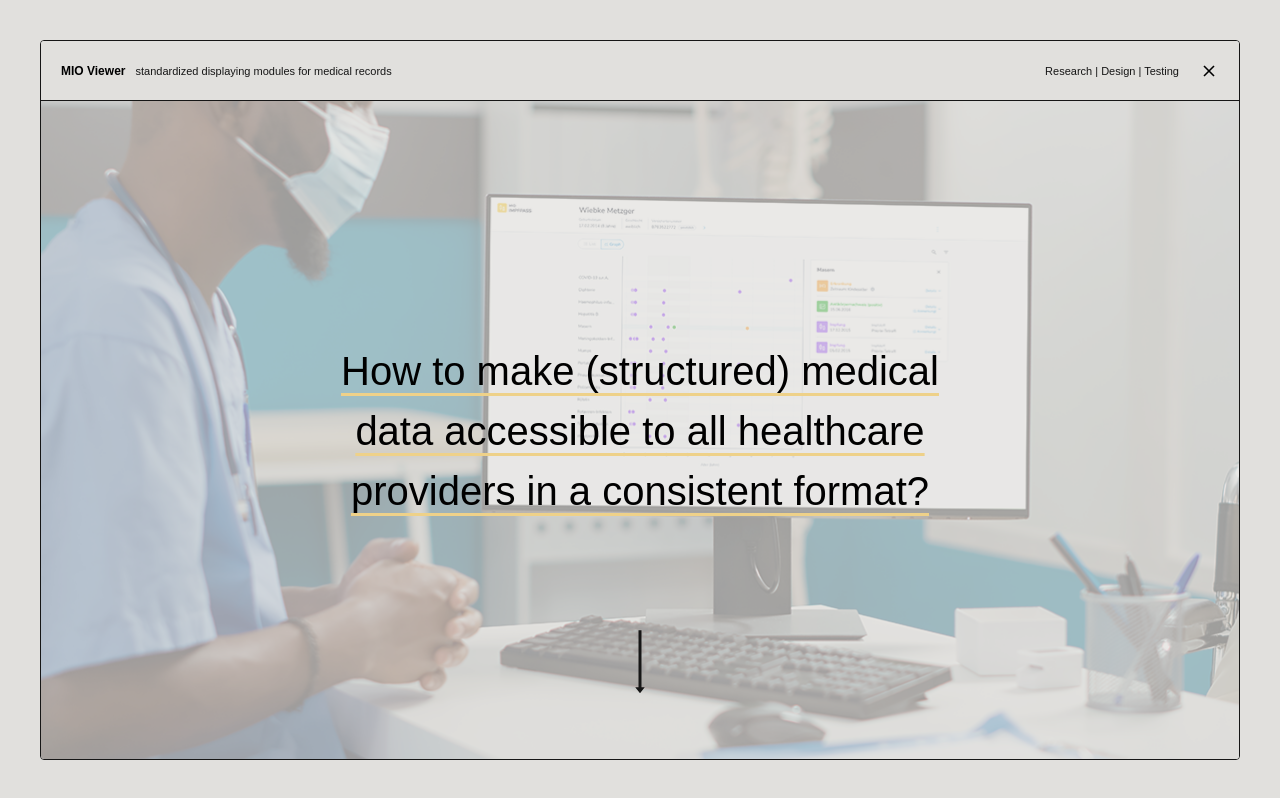
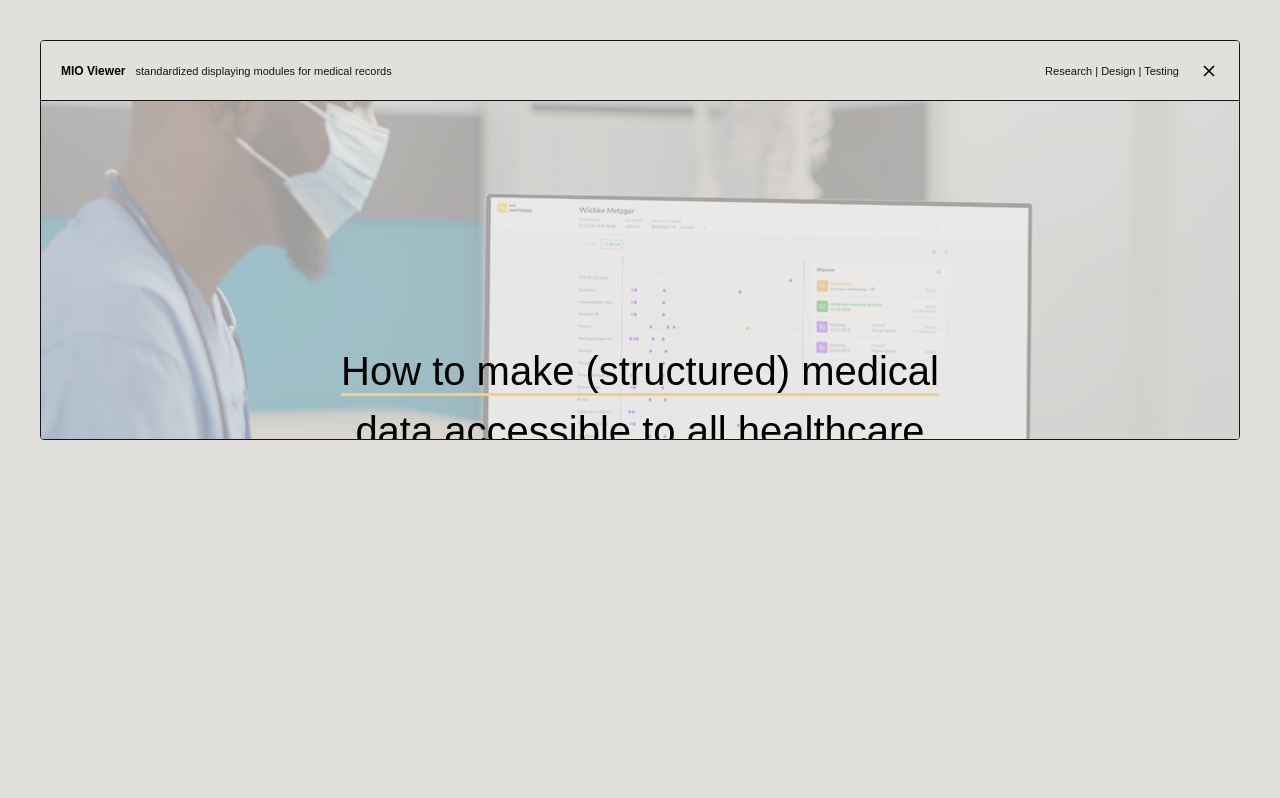
Before and after one commit to LMRBLN/my-website-2025, a React (Create React App) app: page /projects/mioviewer in a window 1280 px wide. Built offline with nearby package versions, Linux system fonts and the light colour scheme.

Commit message:
test für projektanzeige auf mobile

```diff
--- a/src/components/ProjectModal/ProjectModal.module.css
+++ b/src/components/ProjectModal/ProjectModal.module.css
@@ -18,7 +18,7 @@
     position: absolute;
     width: calc(100vw - 80px);
     top: 40px;
-    height: calc(100dvh - 80px);
+    height: calc(100dvh - 400px);
     overflow: hidden;
     display: flex;
     flex-direction: column;
```
